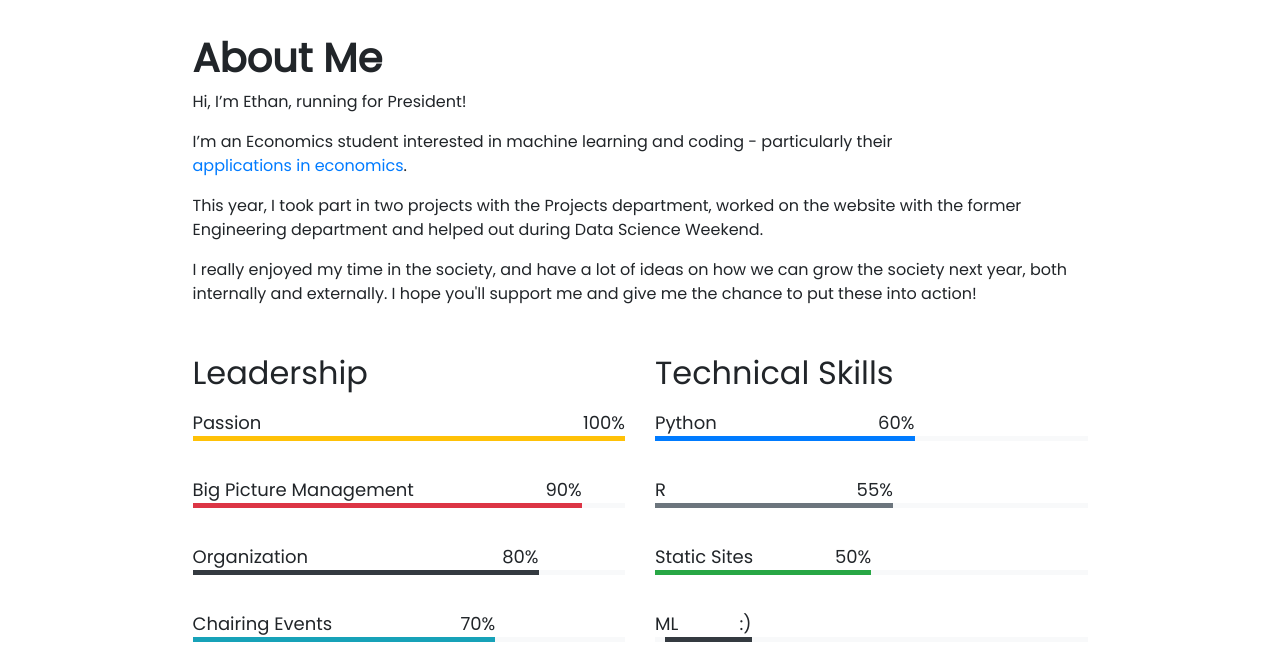
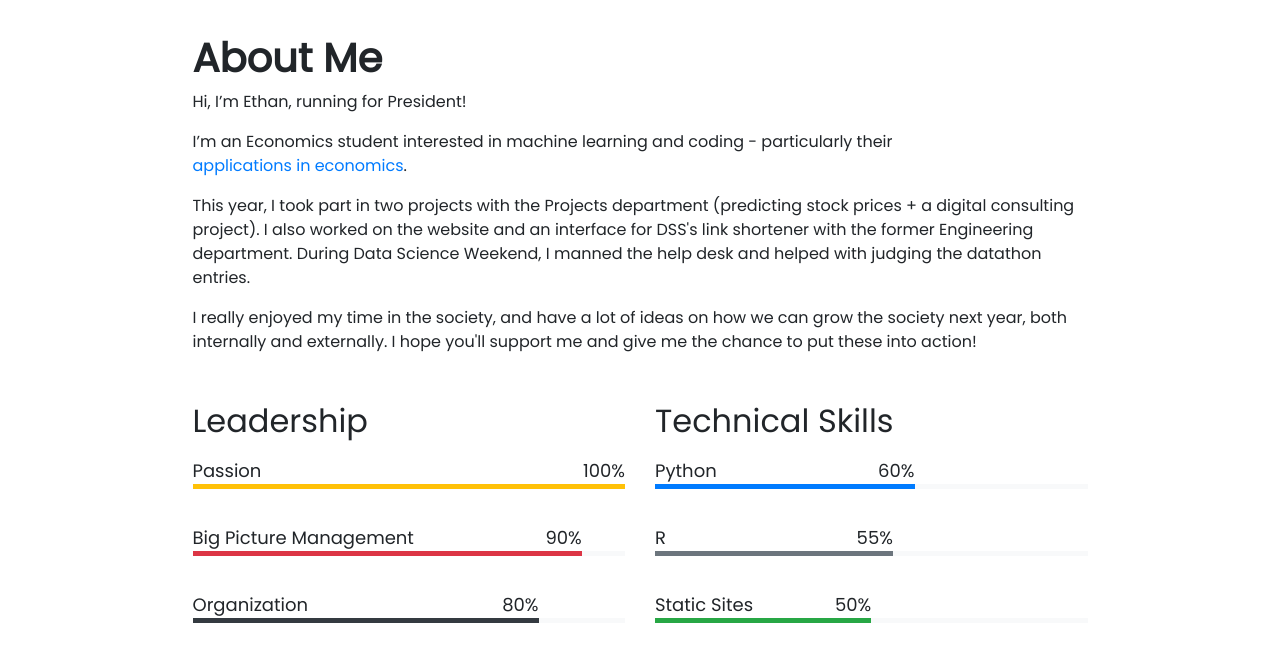
Before and after one commit to ethan-cheong/DSSManifesto, a plain HTML site: page about/index.html in a window 1280 px wide. Shown: the part 120-772 px from the top of the page. Drawn offline with nearby package versions, Linux system fonts and the light colour scheme.

Commit message:
Update about me

```diff
--- a/about/index.html
+++ b/about/index.html
@@ -76,7 +76,8 @@
 
 <p>I’m an Economics student interested in machine learning and coding - particularly their <a href="https://ethan-cheong.github.io">applications in economics</a>.</p>
 
-<p>This year, I took part in two projects with the Projects department, worked on the website with the former Engineering department and helped out during Data Science Weekend.</p>
+<p>This year, I took part in two projects with the Projects department (predicting stock prices + a digital consulting project). I also worked on the website and an interface for DSS's link shortener with the former Engineering department.
+  During Data Science Weekend, I manned the help desk and helped with judging the datathon entries.</p>
 
 <p>I really enjoyed my time in the society, and have a lot of ideas on how we can grow the society next year, both internally and externally. I hope you'll support me and give me the chance to put these into action!</p>
 <div class="row">
```
